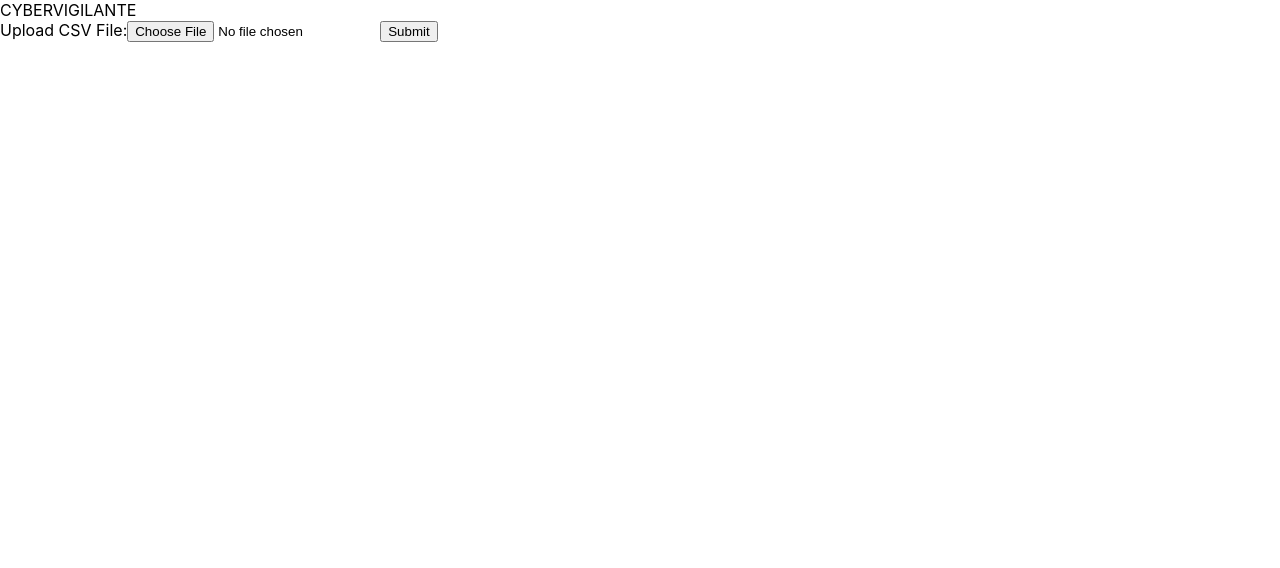
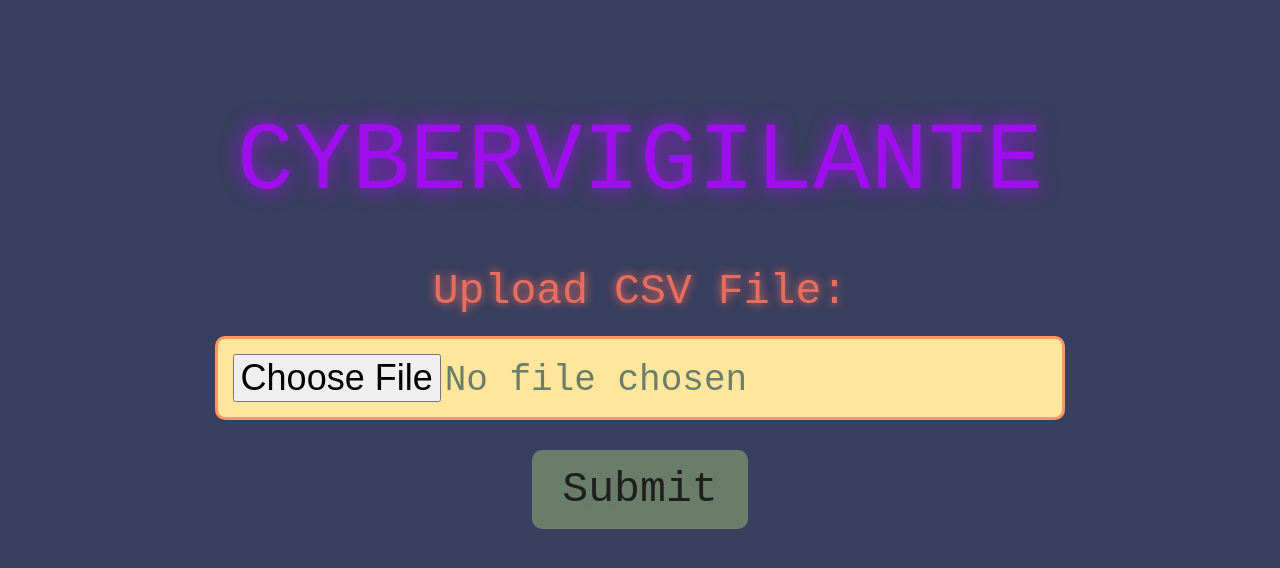
Before and after one commit to miamihackathon23/cyberhack, a React (Create React App) app in the folder react/: page / in a window 1280 px wide. Shown: the top 568 px of the page. Built offline with nearby package versions, Linux system fonts and the light colour scheme.

Commit message:
translated css and js to react

```diff
--- a/react/src/App.css
+++ /dev/null
@@ -1,38 +0,0 @@
-.App {
-  text-align: center;
-}
-
-.App-logo {
-  height: 40vmin;
-  pointer-events: none;
-}
-
-@media (prefers-reduced-motion: no-preference) {
-  .App-logo {
-    animation: App-logo-spin infinite 20s linear;
-  }
-}
-
-.App-header {
-  background-color: #282c34;
-  min-height: 100vh;
-  display: flex;
-  flex-direction: column;
-  align-items: center;
-  justify-content: center;
-  font-size: calc(10px + 2vmin);
-  color: white;
-}
-
-.App-link {
-  color: #61dafb;
-}
-
-@keyframes App-logo-spin {
-  from {
-    transform: rotate(0deg);
-  }
-  to {
-    transform: rotate(360deg);
-  }
-}
--- a/react/src/App.jsx
+++ b/react/src/App.jsx
@@ -1,4 +1,4 @@
-import './index.css';
+import './styles.css';
 import FileUpload from './FileUpload.jsx';
 
 function App() {
--- a/react/src/FileUpload.jsx
+++ b/react/src/FileUpload.jsx
@@ -1,15 +1,61 @@
-import React, { useState, useEffect } from 'react';
+import React, { useState, useRef } from 'react';
 
 const FileUpload = () => {
+  function detectFraud(input) {
+    // your fraud detection logic here
+    // return true if fraudulent, false otherwise
+  }
+
+  // const form = document.querySelector("#file-upload");
+  const resultDiv = document.querySelector("#result");
+
+  const [file, setFile] = useState();
+  const fileReader = new FileReader();
+
+  const onChange = (e) => {
+    setFile(e.target.files[0]);
+};
+
+
+  const onSubmit = (e) => {
+    e.preventDefault();
+
+    if (file) {
+        // fileReader.onload = (e) => {
+        //     const csvOutput = e.target.result;
+        // };
+        fileReader.readAsText(file);
+
+        fileReader.onload = () => {
+          const csvData = fileReader.result;
+          const dataArray = csvData.split("\n").map((row) => row.split(","));
+          const input = dataArray[0].map((value) => parseFloat(value));
+          const isFraudulent = detectFraud(input);
+          if (isFraudulent) {
+            resultDiv.innerText = "Potentially fraudulent behavior detected!";
+            resultDiv.style.color = "red";
+            resultDiv.style.fontFamily = "'Roboto Mono', monospace";
+            resultDiv.style.fontSize = "1.5em";
+          } else {
+            resultDiv.innerText = "No fraudulent behavior detected.";
+            resultDiv.style.color = "green";
+            resultDiv.style.fontFamily = "'Roboto Mono', monospace";
+            resultDiv.style.fontSize = "1.5em";
+          }
+
+        }
+
+    }
+  };
+
   return (
     <div className="App">
-      <header className="App-header">CYBERVIGILANTE
-      </header>
+      <header>CYBERVIGILANTE</header>
 
       <form id="file-upload">
         <label for="csv-file">Upload CSV File:</label>
-        <input type="file" id="csv-file" accept=".csv" />
-        <button type="submit" id="submit-btn">Submit</button>
+        <input type={"file"} id={"csv-file"} accept={".csv"} onChange={onChange} />
+        <button onSubmit={ (e) => onSubmit(e)} type="submit" id="submit-btn">Submit</button>
       </form>
       <div id="result"></div>
     </div>
--- a/react/src/index.css
+++ /dev/null
@@ -1,19 +0,0 @@
-body {
-  margin: 0;
-  font-family: -apple-system, BlinkMacSystemFont, 'Segoe UI', 'Roboto', 'Oxygen',
-    'Ubuntu', 'Cantarell', 'Fira Sans', 'Droid Sans', 'Helvetica Neue',
-    sans-serif;
-  -webkit-font-smoothing: antialiased;
-  -moz-osx-font-smoothing: grayscale;
-}
-
-code {
-  font-family: source-code-pro, Menlo, Monaco, Consolas, 'Courier New',
-    monospace;
-}
-
-.App-header {
-  font-family: -apple-system, BlinkMacSystemFont, 'Segoe UI', 'Roboto', 'Oxygen',
-    'Ubuntu', 'Cantarell', 'Fira Sans', 'Droid Sans', 'Helvetica Neue',
-    sans-serif;
-}
--- a/react/public/styles.css
+++ b/react/src/styles.css
@@ -4,6 +4,14 @@ body {
   color: #ffe69d;
   font-size: 1.5em;
   padding: 50px;
+}
+
+header {
+  text-align: center;
+  font-size: 4em;
+  margin-top: 50px;
+  color: #9f0fed;
+  text-shadow: 0px 0px 20px #9f0fed;
 }
 
 h1 {
@@ -23,12 +31,14 @@ form {
 
 label {
   font-size: 1.8em;
+  font-family: 'Roboto Mono', monospace;
   margin-bottom: 20px;
   color: #e96d5e;
   text-shadow: 0px 0px 10px #e96d5e;
 }
 
 input[type="file"] {
+  font-family: 'Roboto Mono', monospace;
   padding: 15px;
   border: 3px solid #ff9760;
   border-radius: 10px;
@@ -40,6 +50,7 @@ input[type="file"] {
 }
 
 button[type="submit"] {
+  font-family: 'Roboto Mono', monospace;
   padding: 15px 30px;
   background-color: #6a7e6a;
   color: #1f1f1f;
@@ -53,6 +64,11 @@ button[type="submit"] {
 
 button[type="submit"]:hover {
   background-color: #6a7e6a;
+  box-shadow: 0 4px 5px 0 rgba(0,0,0,0.24),0 5px 10px 0 rgba(0,0,0,0.19);
+}
+
+button, input {
+  font-family: 'Roboto Mono', monospace
 }
 
 #result {
```
Also changed, not shown: react/src/script.js (+30 -30 lines).
